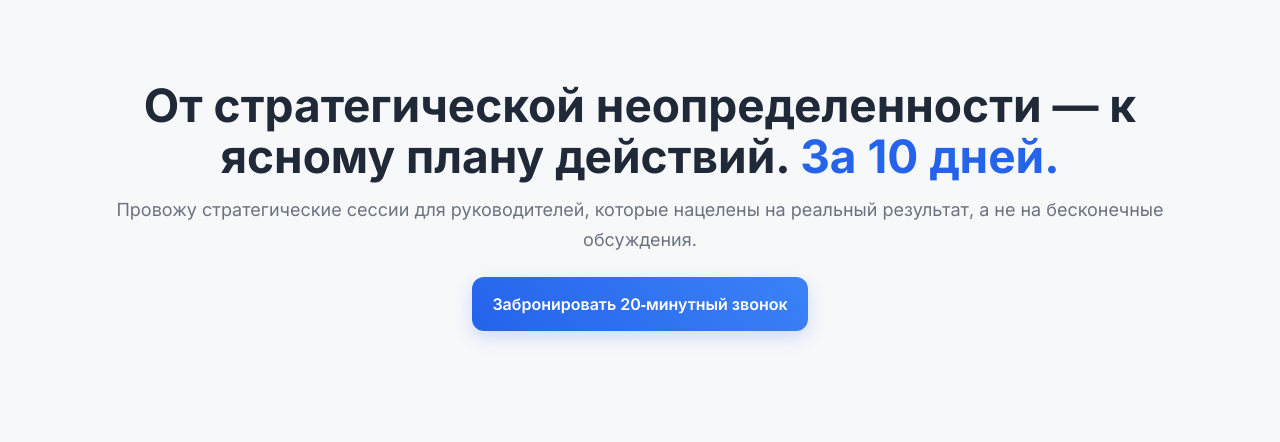
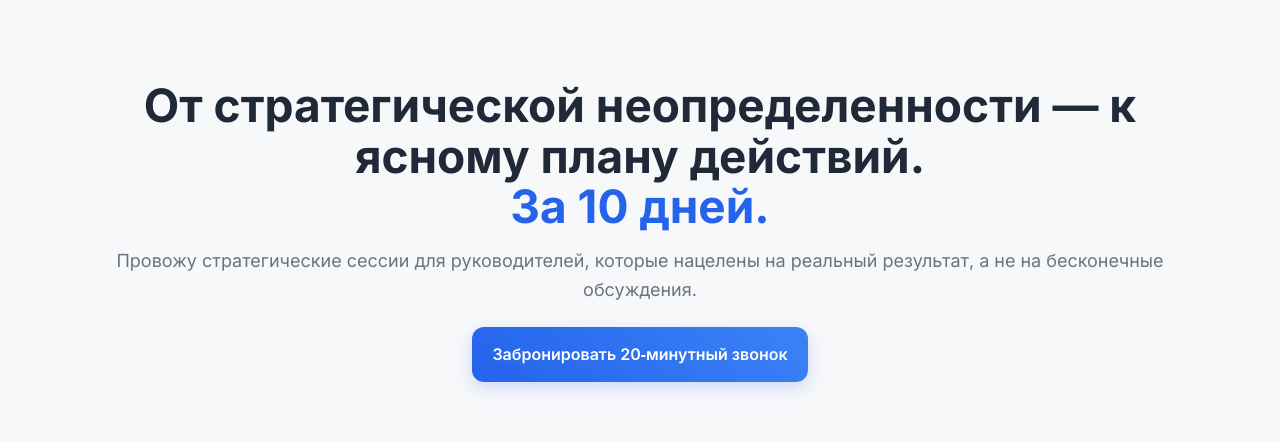
Before and after one commit to PartnershipsCenter/Strategy-Sessions-v1, a plain HTML site: page index.html in a window 1280 px wide. Shown: the top 442 px of the page. Drawn offline with Linux system fonts and the light colour scheme.

Commit message:
Update index.html

```diff
--- a/index.html
+++ b/index.html
@@ -107,7 +107,7 @@
   <div class="container">
     <!-- Hero -->
     <header class="hero center">
-      <h1>От стратегической неопределенности — к ясному плану действий. <span style="color:var(--primary)">За 10 дней.</span></h1>
+      <h1>От стратегической неопределенности — к ясному плану действий. <span style="color:var(--primary)"><br>За 10 дней.</span></h1>
       <p class="lead" style="font-size:18px; margin-top:14px">Провожу стратегические сессии для руководителей, которые нацелены на реальный результат, а не на бесконечные обсуждения.</p>
       <p style="margin-top:22px"><a class="btn btn-primary" href="https://tidycal.com/ai4/20" target="_blank" rel="noopener">Забронировать 20‑минутный звонок</a></p>
     </header>
```
